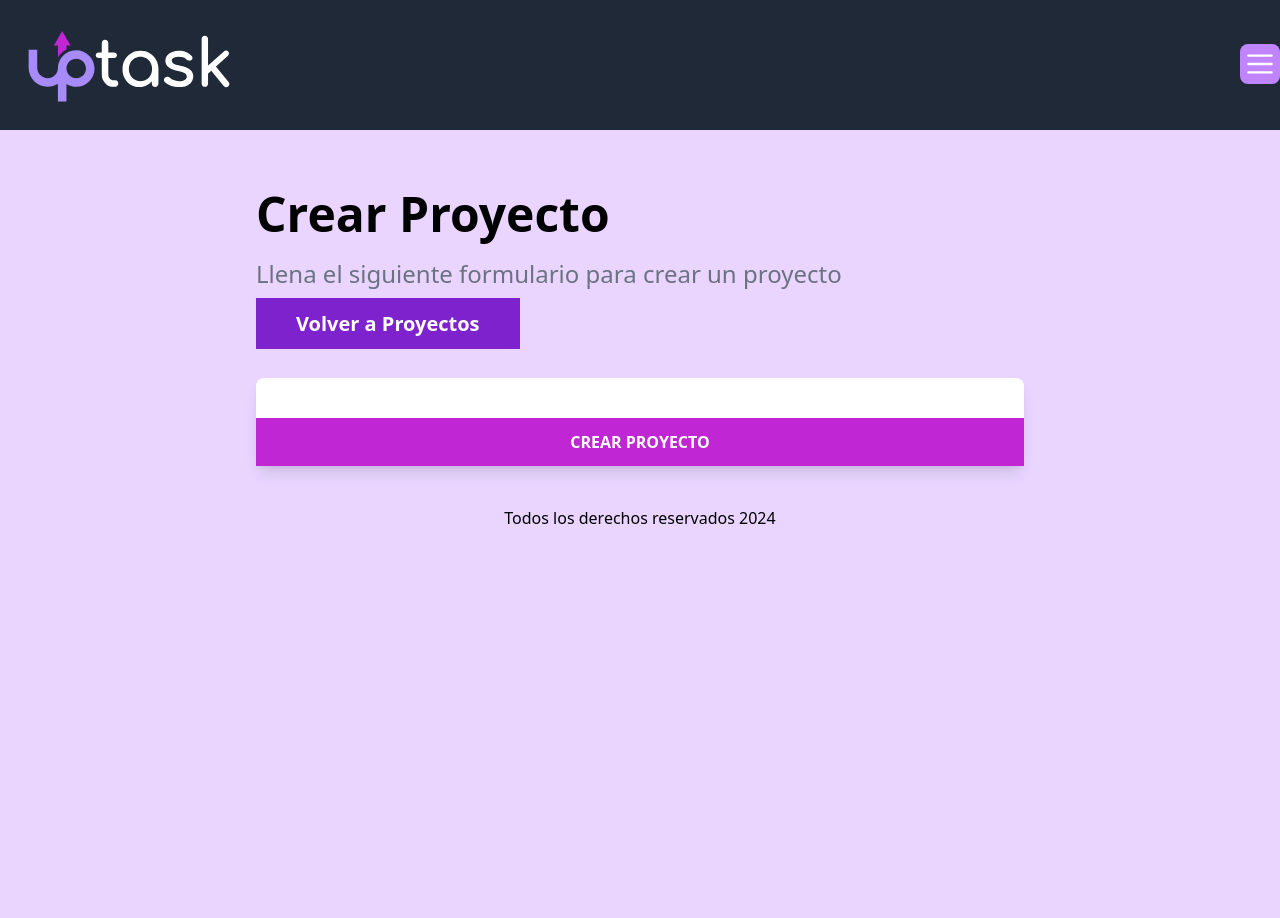
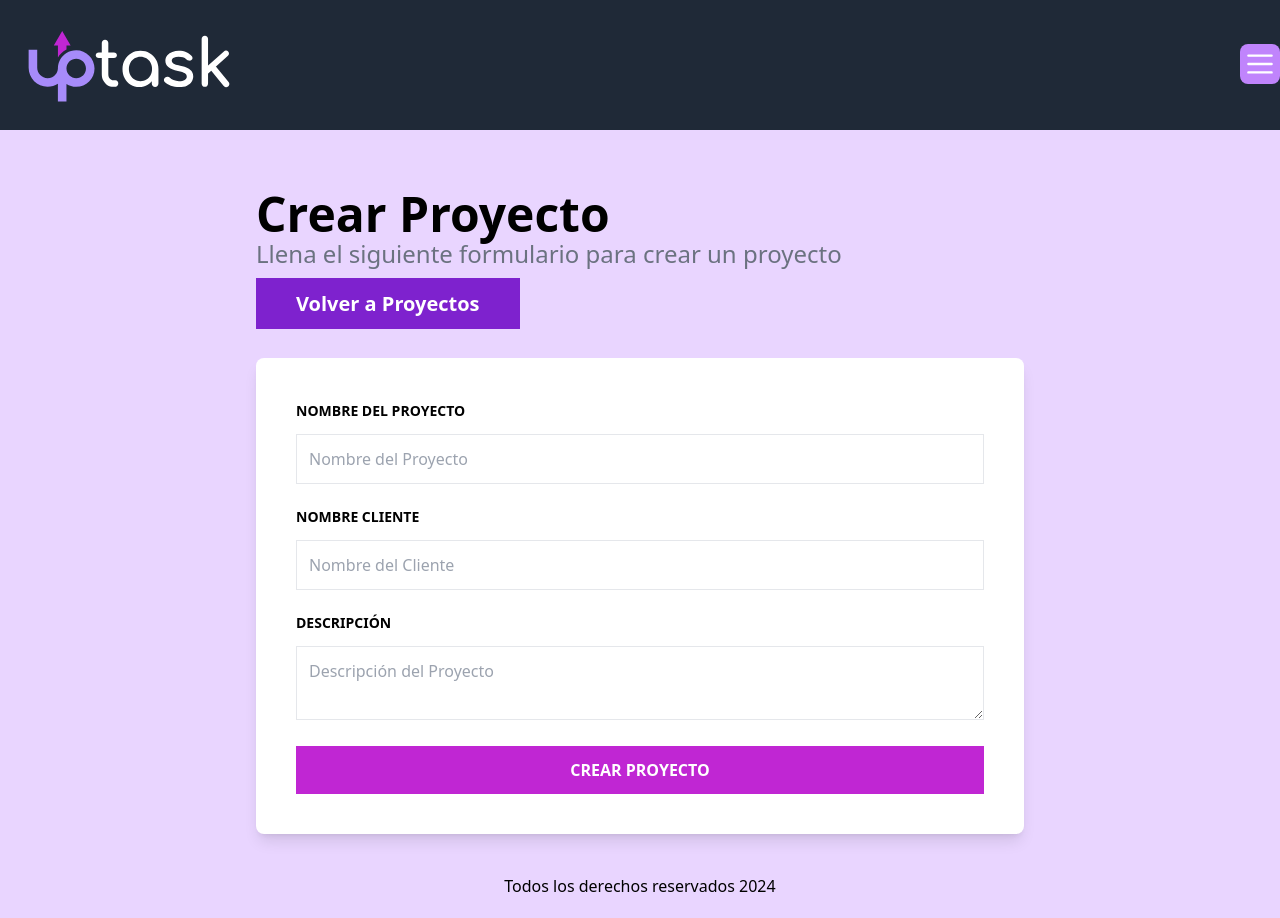
Before and after one commit to Lilian1306/MERN2-FRONTEND, a React (Vite) app: page /projects/create in a window 1280 px wide. Before the commit the page ends 800 px from the top, so only its background shows below. Built offline with nearby package versions, Linux system fonts and the light colour scheme.

Commit message:
agreagando el formulario para crear proyectos, agregando validacion

```diff
--- /dev/null
+++ b/src/components/ErrorMessage.tsx
@@ -0,0 +1,8 @@
+
+export default function ErrorMessaje({children} : {children: React.ReactNode}) {
+    return (
+        <div className="text-center my-4 bg-red-700 text-red-600 font-bold uppercase p-3 text-sm">
+            {children}
+        </div>
+    )
+}
--- /dev/null
+++ b/src/components/projects/ProjectForm.tsx
@@ -0,0 +1,77 @@
+import type { UseFormRegister, FieldErrors } from "react-hook-form";
+import ErrorMessaje from "../ErrorMessage";
+
+type ProjectFormProps = {
+    register: UseFormRegister<{
+        projectName: string;
+        clientName: string;
+        description: string;
+    }>
+    errors: FieldErrors<{
+        projectName: string;
+        clientName: string;
+        description: string;
+    }>
+}
+
+export default function ProjectForm({errors, register}: ProjectFormProps) {
+    return (
+        <>
+            <div className="mb-5 space-y-3">
+                <label htmlFor="projectName" className="text-sm uppercase font-bold">
+                    Nombre del Proyecto
+                </label>
+                <input
+                    id="projectName"
+                    className="w-full p-3  border border-gray-200"
+                    type="text"
+                    placeholder="Nombre del Proyecto"
+                    {...register("projectName", {
+                        required: "El Titulo del Proyecto es obligatorio",
+                    })}
+                />
+
+                {errors.projectName && (
+                    <ErrorMessaje>{errors.projectName.message}</ErrorMessaje>
+                )}
+            </div>
+
+            <div className="mb-5 space-y-3">
+                <label htmlFor="clientName" className="text-sm uppercase font-bold">
+                    Nombre Cliente
+                </label>
+                <input
+                    id="clientName"
+                    className="w-full p-3 border border-gray-200"
+                    type="text"
+                    placeholder="Nombre del Cliente"
+                    {...register("clientName", {
+                        required: "El Nombre del Cliente es obligatorio",
+                    })}
+                />
+
+                {errors.clientName && (
+                    <ErrorMessaje>{errors.clientName.message}</ErrorMessaje>
+                )}
+            </div>
+
+            <div className="mb-5 space-y-3">
+                <label htmlFor="description" className="text-sm uppercase font-bold">
+                    Descripción
+                </label>
+                <textarea
+                    id="description"
+                    className="w-full p-3  border border-gray-200"
+                    placeholder="Descripción del Proyecto"
+                    {...register("description", {
+                        required: "Una descripción del proyecto es obligatoria"
+                    })}
+                />
+
+                {errors.description && (
+                    <ErrorMessaje>{errors.description.message}</ErrorMessaje>
+                )}
+            </div>
+        </>
+    )
+}
--- a/src/router.tsx
+++ b/src/router.tsx
@@ -1,7 +1,7 @@
 import { BrowserRouter, Routes, Route } from 'react-router-dom'
 import AppLayout from './layouts/AppLayout'
 import DashboardView from './views/DashboardView'
-import CreateProjectView from './views/proyects/CreateProjectView'
+import CreateProjectView from './views/projects/CreateProjectView'
 
 export default function Router() {
     return (
--- a/src/views/proyects/CreateProjectView.tsx
+++ b/src/views/projects/CreateProjectView.tsx
@@ -1,5 +1,6 @@
 import { Link } from "react-router-dom"
 import { useForm} from 'react-hook-form'
+import ProjectForm from "@/components/projects/ProjectForm"
 
 export default function CreateProjectView() {
 
@@ -20,7 +21,7 @@ export default function CreateProjectView() {
        <>
        <div className="max-w-3xl mx-auto">
         <h1 className="text-5xl font-black">Crear Proyecto</h1>
-        <p className="text-2xl font-light text-gray-500 mt-5">Llena el siguiente formulario para crear un proyecto</p>
+        <p className="text-2xl font-light text-gray-500">Llena el siguiente formulario para crear un proyecto</p>
 
         <nav className="my-5">
             <Link
@@ -32,10 +33,16 @@ export default function CreateProjectView() {
         </nav>
 
         <form
-          className="mt-10 bg-white shadow-lg pt-10 rounded-lg"
+          className="mt-10 bg-white shadow-lg p-10 rounded-lg"
           onSubmit={handleSubmit(handleForm)}
           noValidate
         >
+
+          <ProjectForm
+              register={register}
+              errors={errors}
+          />
+
           <input
             type="submit"
             value="Crear Proyecto"
```
